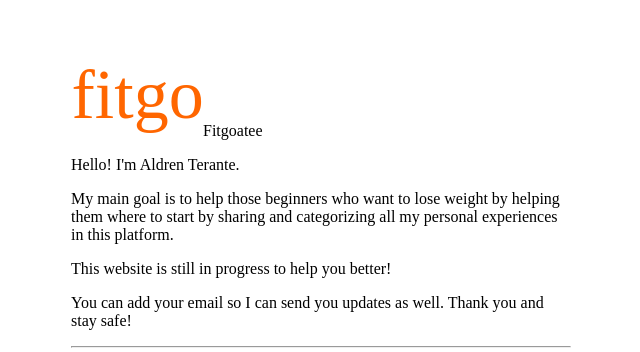
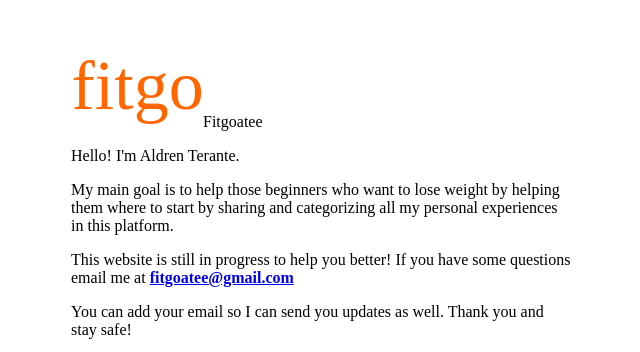
Before and after one commit to thecodingwhale/fitgoatee, a Gatsby site: page / in a window 1280 px wide. Shown: the part 147-499 px from the top of the page, without its empty margins (319-959 px from the left). Built offline with nearby package versions, Linux system fonts and the light colour scheme; Gatsby itself is replaced by a stand-in of ours.

Commit message:
feat: update content

```diff
--- a/src/pages/index.js
+++ b/src/pages/index.js
@@ -35,8 +35,12 @@ class RootIndex extends React.Component {
                 Hello! I'm Aldren Terante.
               </p>
               <p className="font-bold text-lg mb-5">{metaDescription}</p>
-              <p className="text-gray-600">
-                This website is still in progress to help you better!
+              <p className="text-gray-600 mb-2">
+                This website is still in progress to help you better! If you
+                have some questions email me at{' '}
+                <a className="text-blue-600" href="fitgoatee@gmail.com">
+                  <strong>fitgoatee@gmail.com</strong>
+                </a>
               </p>
               <p className="text-xs text-gray-600">
                 You can add your email so I can send you updates as well. Thank
```
